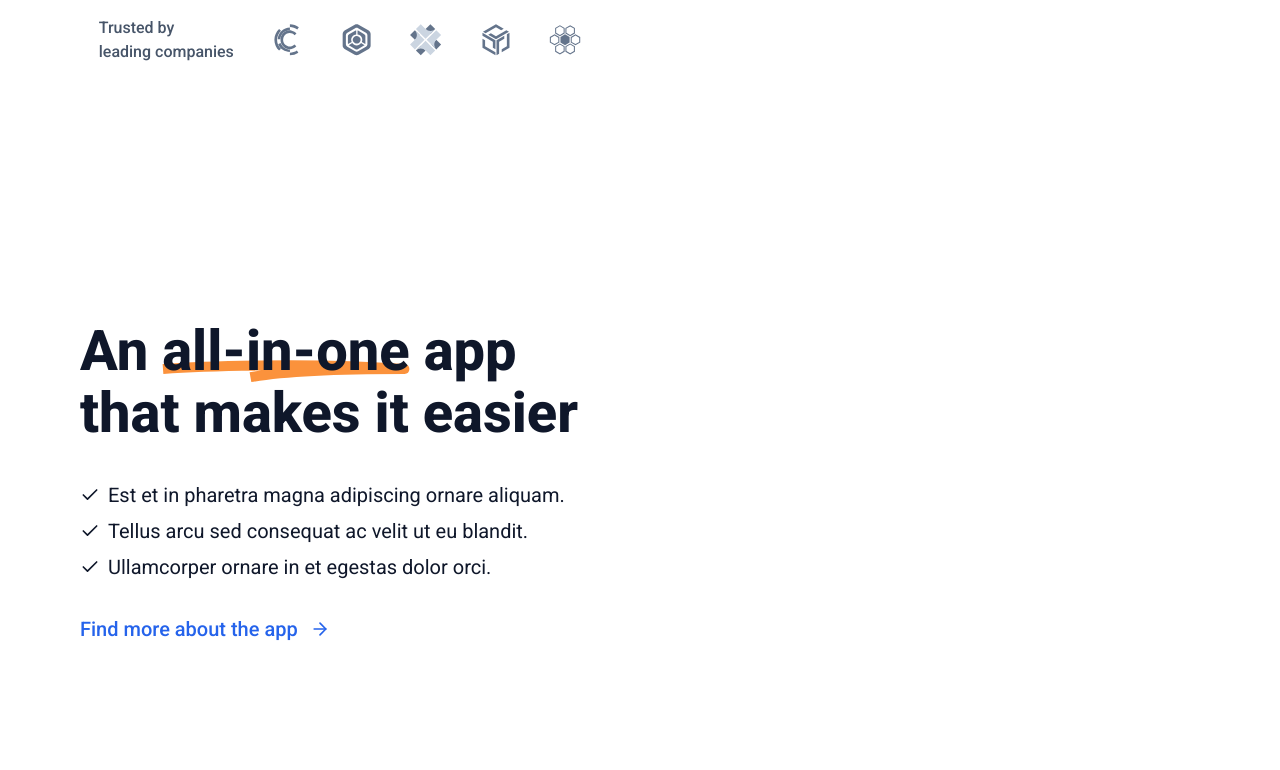
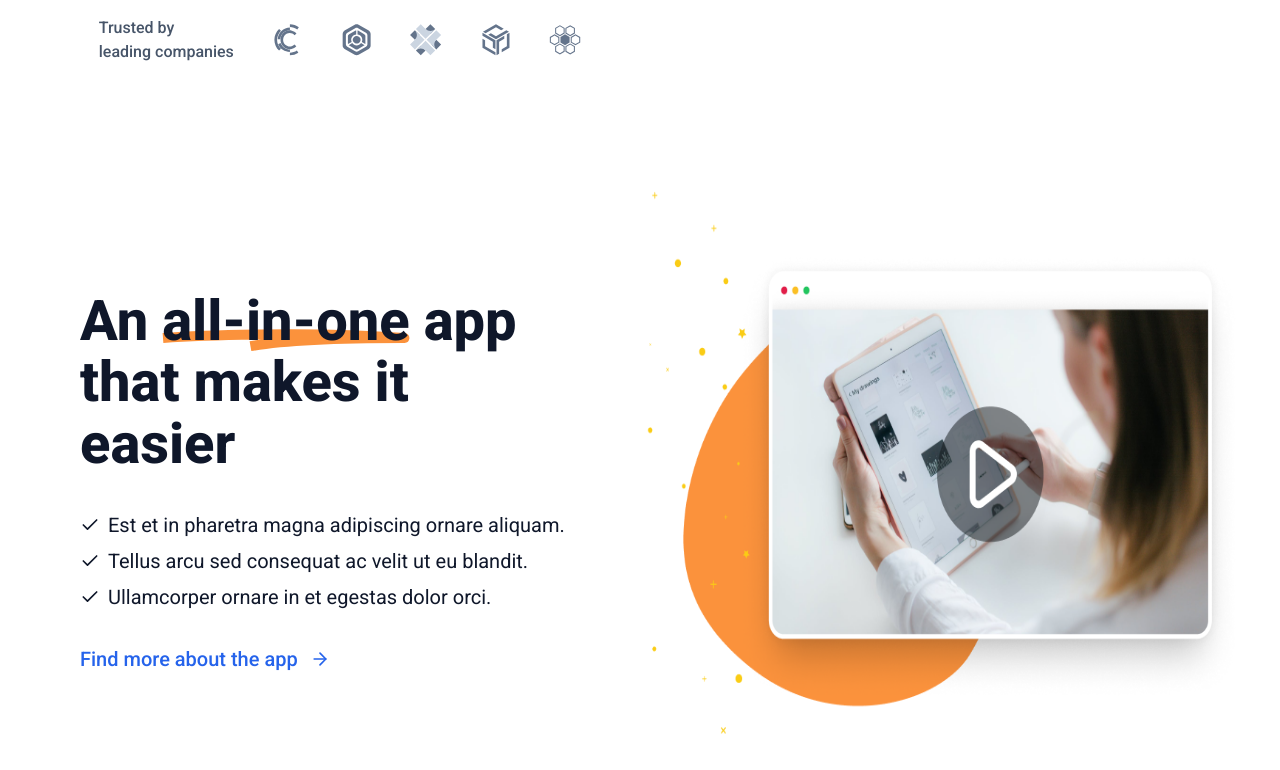
Before and after one commit to f3rnandorj/buzzvel-challenge, a Next.js app: page / in a window 1280 px wide. Shown: the part 678-1448 px from the top of the page. Built offline with nearby package versions, Linux system fonts and the light colour scheme.

Commit message:
Finish second section.

```diff
--- a/src/app/globals.css
+++ b/src/app/globals.css
@@ -21,7 +21,6 @@ body {
   line-height: 1.5;
   text-rendering: optimizeSpeed;
   background: var(--color-background);
-  /* color: var(--color-secondary); */
   font-family: var(--font-roboto), system-ui, -apple-system, sans-serif;
 
   max-width: 90rem;
--- a/src/assets/images/index.ts
+++ b/src/assets/images/index.ts
@@ -1,5 +1,7 @@
 import heroImage from "./heroImage.png";
+import subHeroImage from "./subHeroImage.png";
 
 export const images = {
   heroImage,
+  subHeroImage,
 };
--- a/src/components/Sections/SubHeroSection.tsx
+++ b/src/components/Sections/SubHeroSection/SubHeroSection.tsx
@@ -1,9 +1,11 @@
 import { HighlightedTitle, Icon, Text } from "@/components";
 import Link from "next/link";
+import Image from "next/image";
+import { images } from "@/assets";
 
 export function SubHeroSection() {
   return (
-    <section className="grid grid-cols-1 lg:grid-cols-2 gap-12 lg:gap-20 items-center h-[44rem] ">
+    <section className="grid grid-cols-1 lg:grid-cols-[490px_1fr]   items-center h-[44rem]">
       <div className="flex flex-col gap-8">
         <HighlightedTitle
           className="top-3.5"
@@ -37,7 +39,13 @@ export function SubHeroSection() {
         </Link>
       </div>
 
-      <div></div>
+      <Image
+        src={images.subHeroImage}
+        alt="Imagem de fundo mostrando um desktop"
+        width={700}
+        height={570}
+        className="h-[570px] w-full -mr-10 ml-auto"
+      />
     </section>
   );
 }
--- a/src/components/Sections/index.ts
+++ b/src/components/Sections/index.ts
@@ -1,2 +1,2 @@
-export * from "./HeroSection";
-export * from "./SubHeroSection";
+export * from "./HeroSection/HeroSection";
+export * from "./SubHeroSection/SubHeroSection";
```
Also changed, not shown: src/assets/images/subHeroImage.png (added), src/components/Sections/HeroSection/HeroSection.tsx (renamed from src/components/Sections/HeroSection.tsx).
